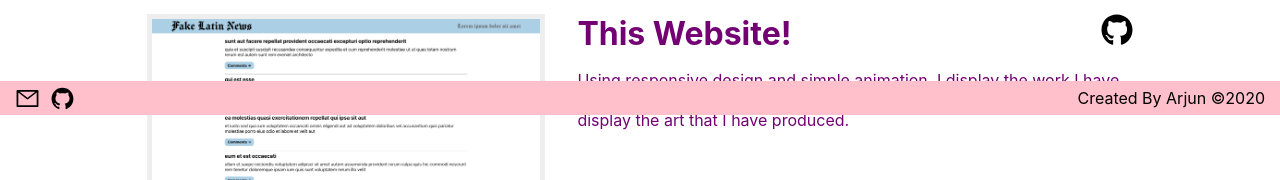
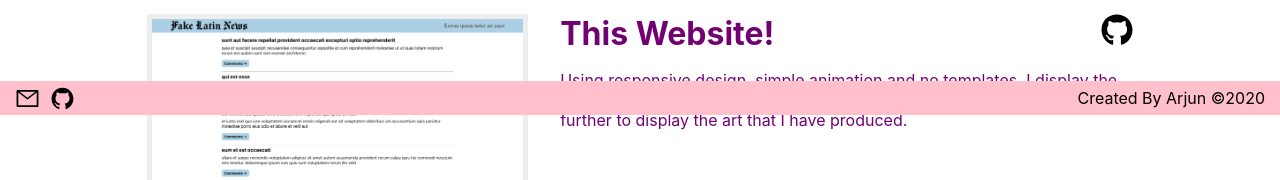
Before and after one commit to TAQ2/taq2.github.io, a React (Create React App) app: page /#/labs in a window 1280 px wide. Shown: the part 685-865 px from the top of the page. Built offline with nearby package versions, Linux system fonts and the light colour scheme.

Commit message:
update readme

```diff
--- a/src/labData.js
+++ b/src/labData.js
@@ -23,9 +23,9 @@ const data = [
     img: fakeLatinNewsImg,
     name: "This Website!", // @Incomplete - take a pic when done
     description:
-      "Using responsive design and simple animation, I display the work I have done. Not only showing my CV and portfolio but taking it a step further to display the art that I have produced.",
+      "Using responsive design, simple animation and no templates, I display the work I have done. Not only showing my CV and portfolio but taking it a step further to display the art that I have produced.",
 
-    githubLink: "https://github.com/taq2/taq2.github.io",
+    githubLink: "https://github.com/TAQ2/taq2.github.io/tree/dev",
     appLink: "https://taq2.github.io/"
   }
 ];
```
Also changed, not shown: todo.txt, 1 other file (tests, documents, lock files or other folders).
